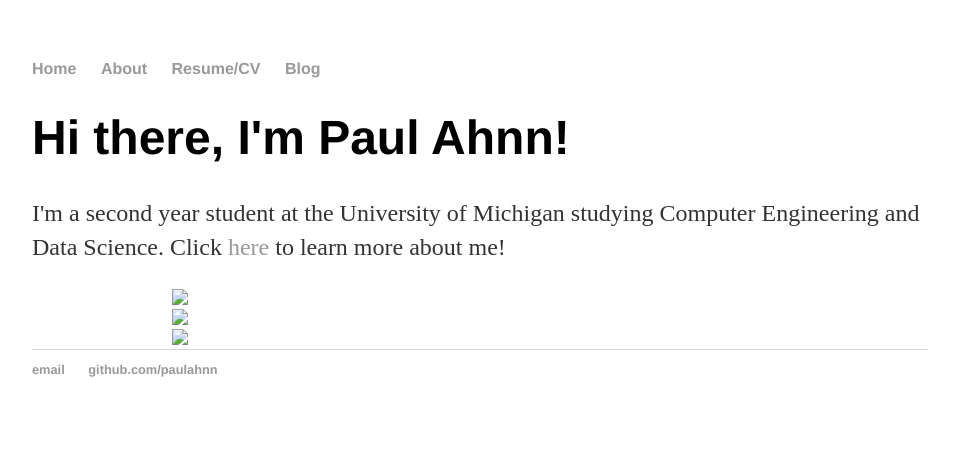
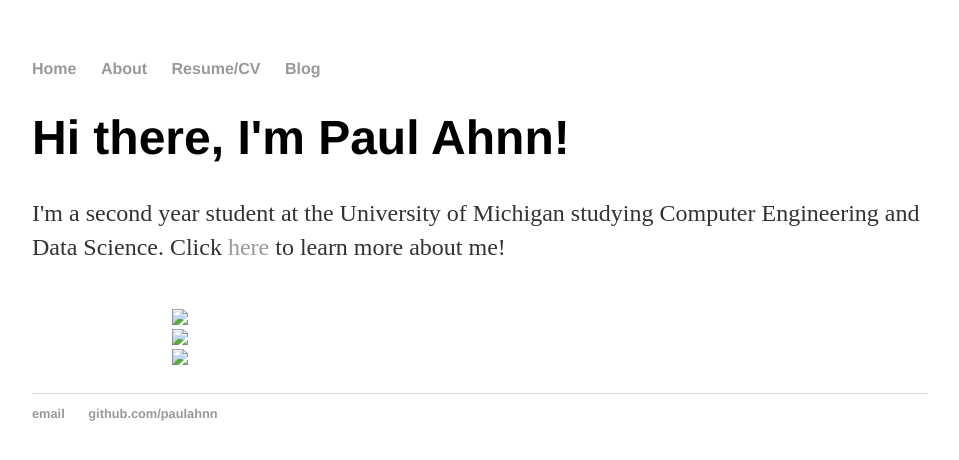
Before and after one commit to paulahnn/paulahnn.github.io, a Jekyll site: the page built from index.html, in a window 1280 px wide. Shown: the top 460 px of the page, without its empty margins (160-1119 px from the left). Built offline with Jekyll 4.4.1, drawn with Linux system fonts in a browser that asks for light colours.

Commit message:
Update index.html

```diff
--- a/index.html
+++ b/index.html
@@ -6,9 +6,11 @@
 	<h1>Hi there, I'm Paul Ahnn!</h1>
 	<p>I'm a second year student at the University of Michigan studying Computer
 		Engineering and Data Science. Click <a href="/about">here</a> to learn more about me!</p>
+
+	<p id="img_cont">
 		<a href="/code/"><div style="width: 33%; text-align: center;"><img src="paulahnn.github.io/code.jpeg"></div></a>
 		<a href="/code/"><div style="width: 33%; text-align: center;"><img src="paulahnn.github.io/i.png"></div></a>
 		<a href="/code/"><div style="width: 33%; text-align: center;"><img src="paulahnn.github.io/ee1.png"></div></a>
-
+	</p>
 
 </div><!-- /.blurb -->
```
